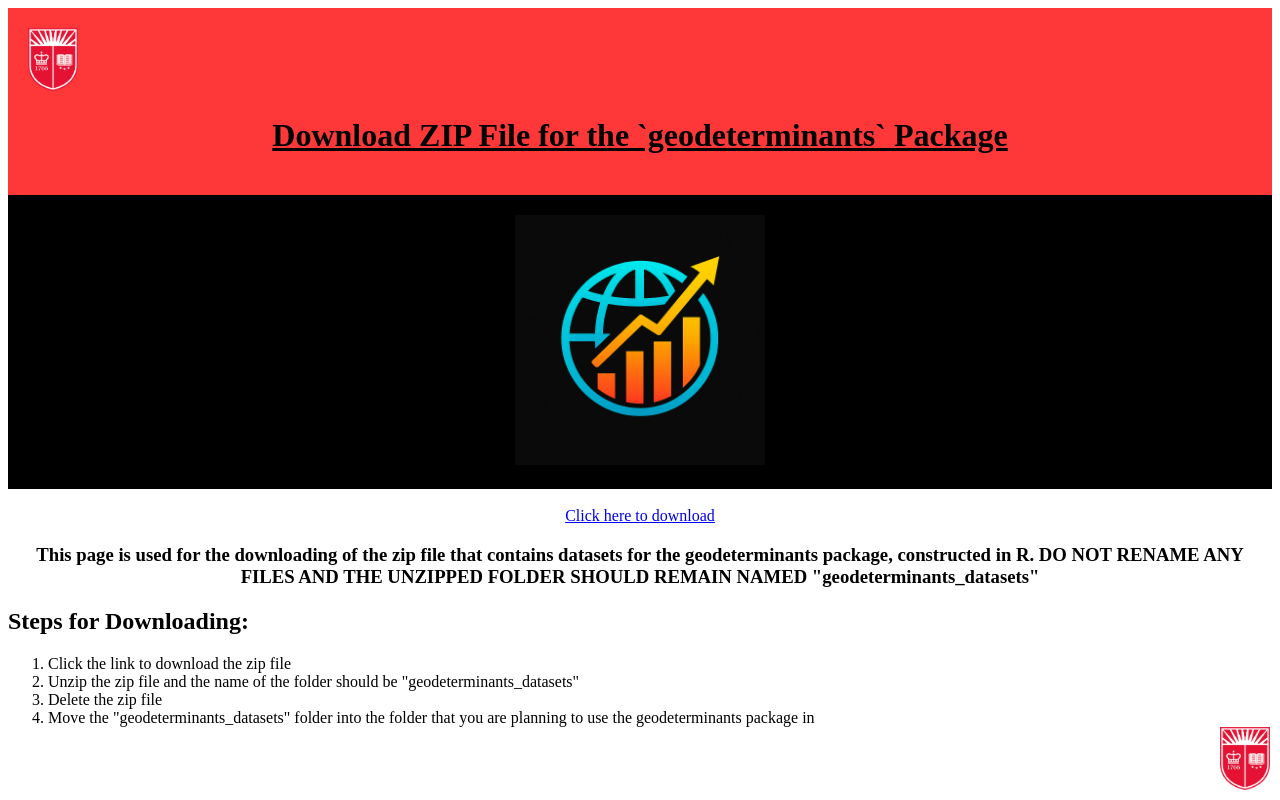
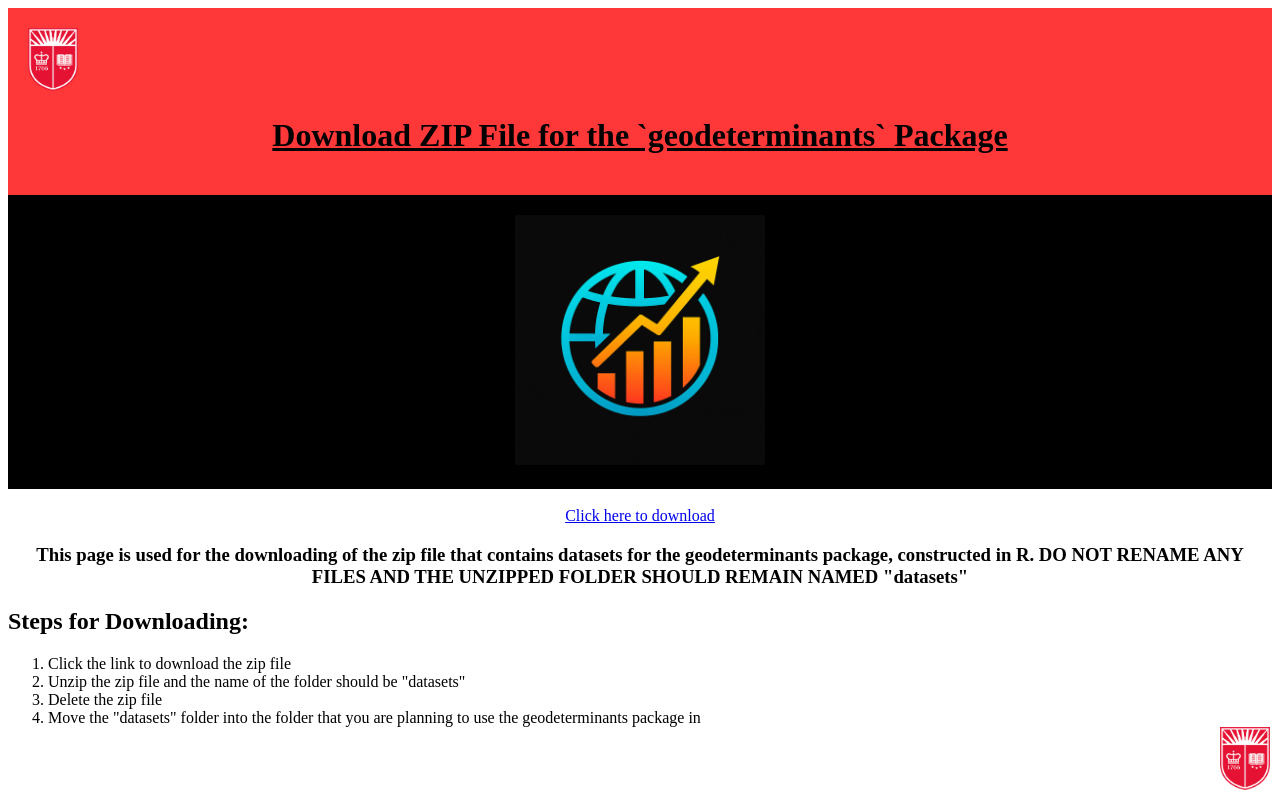
Before and after one commit to wchan05/data_access, a plain HTML site: page index.html in a window 1280 px wide. Drawn offline with Linux system fonts and the light colour scheme.

Commit message:
New data as of 1/16 index.html

```diff
--- a/index.html
+++ b/index.html
@@ -14,18 +14,18 @@
       <img src="logo.png" alt="Geodeterminants main logo" class="center-logo" width = "250">
 </div>
     <br>
-    <a href="https://drive.google.com/file/d/1pB3RbsUn5A1WPmulzbGrd3G4YpWwvNtX/view?usp=sharing" download>Click here to download</a>
+    <a href="https://drive.google.com/file/d/1OMHsyaFPNGa8Vu68rrrLKSg1Gqu94Prb/view?usp=sharing" download>Click here to download</a>
   <h3>
     This page is used for the downloading of the zip file that contains datasets for the geodeterminants package, constructed in R.
-    <strong> DO NOT RENAME ANY FILES AND THE UNZIPPED FOLDER SHOULD REMAIN NAMED "geodeterminants_datasets"</strong>
+    <strong> DO NOT RENAME ANY FILES AND THE UNZIPPED FOLDER SHOULD REMAIN NAMED "datasets"</strong>
   </h3>
   </center>
   <h2>Steps for Downloading:</h2>
   <ol>
     <li>Click the link to download the zip file</li>
-    <li>Unzip the zip file and the name of the folder should be "geodeterminants_datasets"</li>
+    <li>Unzip the zip file and the name of the folder should be "datasets"</li>
     <li>Delete the zip file</li>
-    <li>Move the "geodeterminants_datasets" folder into the folder that you are planning to use the geodeterminants package in </li>
+    <li>Move the "datasets" folder into the folder that you are planning to use the geodeterminants package in </li>
         <img src="Rutgers_Shield.png"
         alt="Rutgers shield logo"
         width="50"
```
